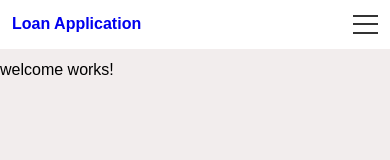
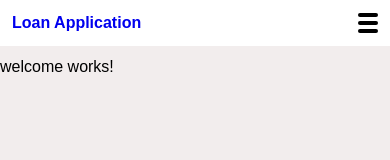
Before and after one commit to jrdnthedev/loan-portal, an Angular app: page /welcome in a window 390 px wide. Shown: the top 160 px of the page. Built offline with nearby package versions, Linux system fonts and the light colour scheme.

Commit message:
refactor: fixed mobile nav alignment and animation

```diff
--- a/src/app/layout/components/nav/nav.html
+++ b/src/app/layout/components/nav/nav.html
@@ -4,6 +4,7 @@
   </div>
 
   <!-- Mobile menu button -->
+  <div id="mobile-btn-wrapper">
     <button
       id="mobile-menu-btn"
       (click)="toggleMenu()"
@@ -11,10 +12,8 @@
       aria-label="Toggle navigation menu"
     >
       <span class="hamburger-line"></span>
-    <span class="hamburger-line"></span>
-    <span class="hamburger-line"></span>
     </button>
-
+  </div>
   <!-- Navigation menu -->
   <ul id="nav-menu" [class.nav-menu-open]="isMenuOpen()">
     @for (item of navItems(); track item.label) {
--- a/src/app/layout/components/nav/nav.scss
+++ b/src/app/layout/components/nav/nav.scss
@@ -1,6 +1,7 @@
 nav {
   display: flex;
   justify-content: space-between;
+  position: relative;
   align-items: center;
   gap: 12px;
   padding: 12px;
@@ -16,34 +17,49 @@ nav {
 
 #mobile-menu-btn {
   display: none;
-  flex-direction: column;
-  justify-content: space-around;
-  width: 25px;
-  height: 25px;
-  background: transparent;
+  background: none;
   border: none;
+  width: 20px;
+  height: 22px;
   cursor: pointer;
   padding: 0;
   z-index: 10;
 
-  .hamburger-line {
-    width: 25px;
-    height: 2px;
-    background-color: #333;
-    transition: all 0.3s linear;
-    transform-origin: 1px;
+  .hamburger-line,
+  .hamburger-line::before,
+  .hamburger-line::after {
+    display: block;
+    background-color: #000;
+    position: absolute;
+    height: 4px;
+    width: 20px;
+    transition: transform 400ms cubic-bezier(0.23, 1, 0.32, 1);
+    border-radius: 2px;
+    margin-top: 9px;
+    margin-right: 9px;
+  }
+
+  .hamburger-line::before {
+    content: '';
+    margin-top: -8px;
+  }
+
+  .hamburger-line::after {
+    content: '';
+    margin-top: 8px;
   }
 
   &[aria-expanded='true'] {
     .hamburger-line {
-      &:first-child {
-        transform: rotate(45deg);
+      background: rgba(255, 255, 255, 0);
+      &::before {
+        margin-top: 0px;
+        transform: rotate(405deg);
       }
-      &:nth-child(2) {
-        opacity: 0;
-      }
-      &:nth-child(3) {
-        transform: rotate(-45deg);
+
+      &::after {
+        margin-top: 0px;
+        transform: rotate(-405deg);
       }
     }
   }
```
Lines whose indentation alone changed are shown as unchanged.
